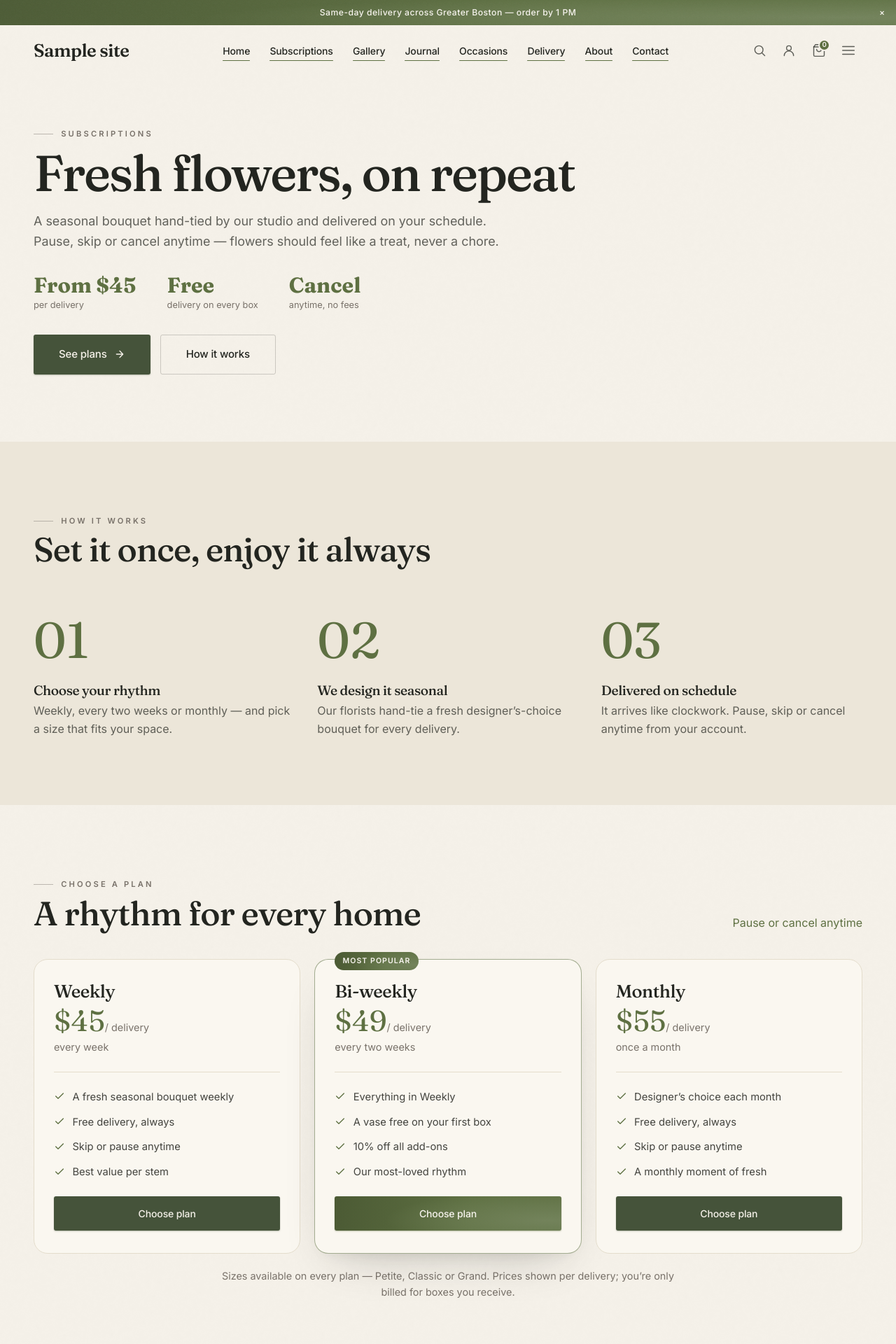
After one commit to mjjorik/v0-e-commerce-flower-website, a WordPress theme: template wp-theme/wildflower/page-subscriptions.php in a window 1280 px wide. The commit adds this page. Shown: the top 1920 px of the page at 70% size. Run offline with PHP 8.4 and a stand-in for WordPress, Linux system fonts and the light colour scheme; the site name, menu and one post (Sample post) are stand-ins, and other content is empty; some libraries are stand-ins or nearby versions.

Commit message:
Add Subscriptions page (page-subscriptions.php) — plans + how-it-works + gifting + FAQ
Auto-applies to /subscriptions/. Site-styled, theme + Studio-remote aware.
Sections: hero, how-it-works, 3 plan cards (Weekly $45 / Bi-weekly $49
'most popular' / Monthly $55, per delivery, feature lists), what's always
included, prepaid gift subscriptions (4/8/12, dark statement), FAQ
accordion, CTA. Emits Service + OfferCatalog (plan offers) + FAQPage +
BreadcrumbList JSON-LD. Note: recurring billing needs a subscriptions
plugin (e.g. WooCommerce Subscriptions); CTAs point to the shop/products.

```diff
--- /dev/null
+++ b/wp-theme/wildflower/page-subscriptions.php
@@ -0,0 +1,252 @@
+<?php
+/**
+ * Subscriptions page (auto-applies to the page with slug "subscriptions").
+ *
+ * A landing page for recurring flower plans, in the Wildflower system
+ * (theme + Studio-remote aware). The plan CTAs point to the shop / subscription
+ * products; actual recurring billing is handled by a subscriptions plugin
+ * (e.g. WooCommerce Subscriptions) — this page is the marketing + plan chooser.
+ *
+ * SEO / AEO / E-E-A-T: clear plan offers, plain-language FAQ, Service +
+ * OfferCatalog + FAQPage + BreadcrumbList JSON-LD.
+ *
+ * @package Wildflower
+ */
+
+get_header();
+$brand = wildflower_brand();
+$shop  = class_exists( 'WooCommerce' ) ? wc_get_page_permalink( 'shop' ) : home_url( '/' );
+
+/* Plans: name, price, cadence, featured, perks[] */
+$plans = array(
+	array( 'Weekly', 45, __( 'every week', 'wildflower' ), false, array(
+		__( 'A fresh seasonal bouquet weekly', 'wildflower' ),
+		__( 'Free delivery, always', 'wildflower' ),
+		__( 'Skip or pause anytime', 'wildflower' ),
+		__( 'Best value per stem', 'wildflower' ),
+	) ),
+	array( 'Bi-weekly', 49, __( 'every two weeks', 'wildflower' ), true, array(
+		__( 'Everything in Weekly', 'wildflower' ),
+		__( 'A vase free on your first box', 'wildflower' ),
+		__( '10% off all add-ons', 'wildflower' ),
+		__( 'Our most-loved rhythm', 'wildflower' ),
+	) ),
+	array( 'Monthly', 55, __( 'once a month', 'wildflower' ), false, array(
+		__( 'Designer’s choice each month', 'wildflower' ),
+		__( 'Free delivery, always', 'wildflower' ),
+		__( 'Skip or pause anytime', 'wildflower' ),
+		__( 'A monthly moment of fresh', 'wildflower' ),
+	) ),
+);
+
+$faqs = array(
+	array(
+		__( 'How does a flower subscription work?', 'wildflower' ),
+		__( 'Choose a rhythm — weekly, every two weeks, or monthly — and our studio hand-ties a fresh seasonal bouquet for each delivery. You’re billed per delivery, and you can manage everything from your account.', 'wildflower' ),
+	),
+	array(
+		__( 'Can I pause, skip or cancel?', 'wildflower' ),
+		__( 'Anytime, with no fees. Going away? Skip a delivery or pause your plan from your account, and cancel whenever you like — no strings, just stems.', 'wildflower' ),
+	),
+	array(
+		__( 'What flowers will I receive?', 'wildflower' ),
+		__( 'A designer’s-choice arrangement built from the freshest stems that week, so it’s always seasonal and never the same twice. Tell us any no-go flowers and we’ll work around them.', 'wildflower' ),
+	),
+	array(
+		__( 'When am I charged?', 'wildflower' ),
+		__( 'Before each delivery on your chosen schedule. Your first box ships on the next available delivery date after you sign up.', 'wildflower' ),
+	),
+	array(
+		__( 'Can I send a subscription as a gift?', 'wildflower' ),
+		__( 'Yes. Gift plans are prepaid for 4, 8 or 12 deliveries and never auto-renew — the recipient simply receives fresh flowers on schedule, with your note in every box.', 'wildflower' ),
+	),
+	array(
+		__( 'Where do you deliver subscriptions?', 'wildflower' ),
+		sprintf( __( 'Across Greater Boston, same-day when you order before %s. See our Delivery page for zones and ZIP coverage.', 'wildflower' ), $brand['cutoff'] ),
+	),
+);
+?>
+
+<!-- HERO -->
+<section class="section page-hero">
+	<div class="container">
+		<p class="eyebrow reveal"><?php esc_html_e( 'Subscriptions', 'wildflower' ); ?></p>
+		<h1 class="page-hero__title kinetic"><?php echo wildflower_kinetic( __( 'Fresh flowers, on repeat', 'wildflower' ) ); // phpcs:ignore ?></h1>
+		<p class="page-hero__lead reveal"><?php esc_html_e( 'A seasonal bouquet hand-tied by our studio and delivered on your schedule. Pause, skip or cancel anytime — flowers should feel like a treat, never a chore.', 'wildflower' ); ?></p>
+		<div class="page-hero__facts reveal">
+			<div><strong><?php esc_html_e( 'From $45', 'wildflower' ); ?></strong><span><?php esc_html_e( 'per delivery', 'wildflower' ); ?></span></div>
+			<div><strong><?php esc_html_e( 'Free', 'wildflower' ); ?></strong><span><?php esc_html_e( 'delivery on every box', 'wildflower' ); ?></span></div>
+			<div><strong><?php esc_html_e( 'Cancel', 'wildflower' ); ?></strong><span><?php esc_html_e( 'anytime, no fees', 'wildflower' ); ?></span></div>
+		</div>
+		<div class="page-hero__cta reveal">
+			<a class="btn--primary btn--lg btn--magnetic" data-magnetic="0.25" href="#plans"><?php esc_html_e( 'See plans', 'wildflower' ); ?> <?php echo wildflower_arrow(); // phpcs:ignore ?></a>
+			<a class="btn--outline btn--lg" href="#how"><?php esc_html_e( 'How it works', 'wildflower' ); ?></a>
+		</div>
+	</div>
+</section>
+
+<!-- HOW IT WORKS -->
+<section class="section section--alt" id="how">
+	<div class="container">
+		<div class="section-head"><div style="max-width:36rem;"><p class="eyebrow reveal"><?php esc_html_e( 'How it works', 'wildflower' ); ?></p><h2 class="kinetic" style="margin-top:.5rem;"><?php echo wildflower_kinetic( __( 'Set it once, enjoy it always', 'wildflower' ) ); // phpcs:ignore ?></h2></div></div>
+		<div class="how__grid how__grid--light">
+			<?php
+			$steps = array(
+				array( '01', __( 'Choose your rhythm', 'wildflower' ), __( 'Weekly, every two weeks or monthly — and pick a size that fits your space.', 'wildflower' ) ),
+				array( '02', __( 'We design it seasonal', 'wildflower' ), __( 'Our florists hand-tie a fresh designer’s-choice bouquet for every delivery.', 'wildflower' ) ),
+				array( '03', __( 'Delivered on schedule', 'wildflower' ), __( 'It arrives like clockwork. Pause, skip or cancel anytime from your account.', 'wildflower' ) ),
+			);
+			foreach ( $steps as $si => $s ) :
+				?>
+				<div class="reveal" data-delay="<?php echo esc_attr( $si * 120 ); ?>">
+					<p class="how__num"><?php echo esc_html( $s[0] ); ?></p>
+					<h3><?php echo esc_html( $s[1] ); ?></h3>
+					<p><?php echo esc_html( $s[2] ); ?></p>
+				</div>
+			<?php endforeach; ?>
+		</div>
+	</div>
+</section>
+
+<!-- PLANS -->
+<section class="section" id="plans">
+	<div class="container">
+		<div class="section-head"><div style="max-width:36rem;"><p class="eyebrow reveal"><?php esc_html_e( 'Choose a plan', 'wildflower' ); ?></p><h2 class="kinetic" style="margin-top:.5rem;"><?php echo wildflower_kinetic( __( 'A rhythm for every home', 'wildflower' ) ); // phpcs:ignore ?></h2></div><span class="reviews__rating reveal" style="color:var(--accent);"><?php esc_html_e( 'Pause or cancel anytime', 'wildflower' ); ?></span></div>
+		<div class="plans">
+			<?php foreach ( $plans as $p ) : ?>
+				<div class="plan reveal<?php echo $p[3] ? ' plan--featured' : ''; ?>">
+					<?php if ( $p[3] ) : ?><span class="plan__badge"><?php esc_html_e( 'Most popular', 'wildflower' ); ?></span><?php endif; ?>
+					<h3 class="plan__name"><?php echo esc_html( $p[0] ); ?></h3>
+					<p class="plan__price">$<?php echo esc_html( $p[1] ); ?><span><?php esc_html_e( '/ delivery', 'wildflower' ); ?></span></p>
+					<p class="plan__cadence"><?php echo esc_html( $p[2] ); ?></p>
+					<ul class="plan__features">
+						<?php foreach ( $p[4] as $feat ) : ?>
+							<li><svg width="16" height="16" viewBox="0 0 24 24" fill="none" stroke="currentColor" stroke-width="2" stroke-linecap="round" stroke-linejoin="round"><path d="M20 6 9 17l-5-5"/></svg><?php echo esc_html( $feat ); ?></li>
+						<?php endforeach; ?>
+					</ul>
+					<a class="<?php echo $p[3] ? 'btn--accent' : 'btn--primary'; ?> plan__cta" href="<?php echo esc_url( $shop ); ?>"><?php esc_html_e( 'Choose plan', 'wildflower' ); ?></a>
+				</div>
+			<?php endforeach; ?>
+		</div>
+		<p class="price-zones__note muted" style="text-align:center;margin-inline:auto;"><?php esc_html_e( 'Sizes available on every plan — Petite, Classic or Grand. Prices shown per delivery; you’re only billed for boxes you receive.', 'wildflower' ); ?></p>
+	</div>
+</section>
+
+<!-- WHAT'S INCLUDED -->
+<section class="section section--alt">
+	<div class="container">
+		<div class="section-head"><div style="max-width:36rem;"><p class="eyebrow reveal"><?php esc_html_e( 'Every box', 'wildflower' ); ?></p><h2 class="kinetic" style="margin-top:.5rem;"><?php echo wildflower_kinetic( __( 'What’s always included', 'wildflower' ) ); // phpcs:ignore ?></h2></div></div>
+		<ul class="incl-grid reveal">
+			<?php
+			$incl = array(
+				array( 'M12 21v-9M12 14C8.5 14 6 11 6 7c4 0 6 3 6 7zM12 12c3.2 0 5.5-2.2 5.5-5.5C14 6.5 12 8.6 12 12z', __( 'Seasonal & fresh', 'wildflower' ), __( 'Hand-tied that morning from the week’s best stems — never the same twice.', 'wildflower' ) ),
+				array( 'M5 13l4 4L19 7', __( 'Free delivery', 'wildflower' ), __( 'Every box is delivered free across Greater Boston, on your schedule.', 'wildflower' ) ),
+				array( 'M8 2v4M16 2v4M3 10h18M5 6h14a2 2 0 0 1 2 2v11a2 2 0 0 1-2 2H5a2 2 0 0 1-2-2V8a2 2 0 0 1 2-2z', __( 'Total flexibility', 'wildflower' ), __( 'Skip, pause, reschedule or cancel anytime — fully in your control.', 'wildflower' ) ),
+				array( 'M20 12a8 8 0 1 1-16 0 8 8 0 0 1 16 0zM12 8v4l3 2', __( 'Member perks', 'wildflower' ), __( 'Add-on discounts, a free first vase on Bi-weekly, and priority same-day.', 'wildflower' ) ),
+			);
+			foreach ( $incl as $i ) :
+				?>
+				<li class="incl reveal">
+					<span class="incl__icon"><svg width="22" height="22" viewBox="0 0 24 24" fill="none" stroke="currentColor" stroke-width="1.5" stroke-linecap="round" stroke-linejoin="round"><path d="<?php echo esc_attr( $i[0] ); ?>"/></svg></span>
+					<h3><?php echo esc_html( $i[1] ); ?></h3>
+					<p><?php echo esc_html( $i[2] ); ?></p>
+				</li>
+			<?php endforeach; ?>
+		</ul>
+	</div>
+</section>
+
+<!-- GIFT SUBSCRIPTION (dark statement) -->
+<section class="section how">
+	<div class="container deliv-rule__inner">
+		<div>
+			<p class="eyebrow"><?php esc_html_e( 'Gifting', 'wildflower' ); ?></p>
+			<h2 class="deliv-rule__title kinetic"><?php echo wildflower_kinetic( __( 'Give flowers that keep arriving', 'wildflower' ) ); // phpcs:ignore ?></h2>
+			<p class="deliv-rule__text"><?php esc_html_e( 'A gift subscription is prepaid for 4, 8 or 12 deliveries and never auto-renews. They get a fresh bouquet on schedule with your note in every box — no account, no surprises.', 'wildflower' ); ?></p>
+			<a class="btn--accent" style="margin-top:1.5rem;" href="<?php echo esc_url( $shop ); ?>"><?php esc_html_e( 'Gift a subscription', 'wildflower' ); ?> <?php echo wildflower_arrow(); // phpcs:ignore ?></a>
+		</div>
+		<ul class="gift-terms">
+			<li><strong>4</strong><span><?php esc_html_e( 'deliveries · a month of flowers', 'wildflower' ); ?></span></li>
+			<li><strong>8</strong><span><?php esc_html_e( 'deliveries · two months', 'wildflower' ); ?></span></li>
+			<li><strong>12</strong><span><?php esc_html_e( 'deliveries · a season of fresh', 'wildflower' ); ?></span></li>
+		</ul>
+	</div>
+</section>
+
+<!-- FAQ -->
+<section class="section section--alt">
+	<div class="container faq-wrap">
+		<div class="section-head"><div style="max-width:36rem;"><p class="eyebrow reveal"><?php esc_html_e( 'Good to know', 'wildflower' ); ?></p><h2 class="kinetic" style="margin-top:.5rem;"><?php echo wildflower_kinetic( __( 'Subscription questions, answered', 'wildflower' ) ); // phpcs:ignore ?></h2></div></div>
+		<div class="faq">
+			<?php foreach ( $faqs as $f ) : ?>
+				<details class="faq__item reveal">
+					<summary class="faq__q"><?php echo esc_html( $f[0] ); ?><span class="faq__icon" aria-hidden="true"></span></summary>
+					<div class="faq__a"><p><?php echo esc_html( $f[1] ); ?></p></div>
+				</details>
+			<?php endforeach; ?>
+		</div>
+	</div>
+</section>
+
+<!-- CTA -->
+<section class="section" style="padding-top:0;">
+	<div class="container">
+		<div class="cta">
+			<span class="cta__glow" aria-hidden="true" data-parallax="-70"></span>
+			<p class="eyebrow" style="position:relative;margin-bottom:1.25rem;"><?php esc_html_e( 'Flowers, every week', 'wildflower' ); ?></p>
+			<h2 class="kinetic"><?php echo wildflower_kinetic( __( 'Start your subscription today.', 'wildflower' ) ); // phpcs:ignore ?></h2>
+			<p><?php esc_html_e( 'Set your rhythm in a minute. Pause, skip or cancel whenever you like.', 'wildflower' ); ?></p>
+			<div class="cta__row">
+				<a class="btn--accent btn--lg btn--pulse" href="#plans"><?php esc_html_e( 'Choose a plan', 'wildflower' ); ?> <?php echo wildflower_arrow(); // phpcs:ignore ?></a>
+			</div>
+		</div>
+	</div>
+</section>
+
+<?php
+/* ---- Structured data: Service + OfferCatalog + FAQPage + Breadcrumb ---- */
+$home    = home_url( '/' );
+$offers  = array();
+foreach ( $plans as $p ) {
+	$offers[] = array(
+		'@type'    => 'Offer',
+		'name'     => $p[0] . ' flower subscription',
+		'price'    => $p[1],
+		'priceCurrency' => 'USD',
+		'priceSpecification' => array(
+			'@type'         => 'UnitPriceSpecification',
+			'price'         => $p[1],
+			'priceCurrency' => 'USD',
+			'referenceQuantity' => array( '@type' => 'QuantitativeValue', 'value' => 1, 'unitText' => 'delivery' ),
+		),
+	);
+}
+$faq_ld = array();
+foreach ( $faqs as $f ) {
+	$faq_ld[] = array( '@type' => 'Question', 'name' => $f[0], 'acceptedAnswer' => array( '@type' => 'Answer', 'text' => $f[1] ) );
+}
+wildflower_print_jsonld(
+	array(
+		array(
+			'@context'    => 'https://schema.org',
+			'@type'       => 'Service',
+			'serviceType' => 'Flower subscription',
+			'name'        => 'Flower subscriptions — Greater Boston',
+			'provider'    => array( '@id' => $home . '#business' ),
+			'areaServed'  => 'Greater Boston',
+			'offers'      => array( '@type' => 'OfferCatalog', 'name' => 'Subscription plans', 'itemListElement' => $offers ),
+			'url'         => get_permalink(),
+		),
+		array( '@context' => 'https://schema.org', '@type' => 'FAQPage', 'mainEntity' => $faq_ld ),
+		array(
+			'@context'        => 'https://schema.org',
+			'@type'           => 'BreadcrumbList',
+			'itemListElement' => array(
+				array( '@type' => 'ListItem', 'position' => 1, 'name' => 'Home', 'item' => $home ),
+				array( '@type' => 'ListItem', 'position' => 2, 'name' => 'Subscriptions', 'item' => get_permalink() ),
+			),
+		),
+	)
+);
+
+get_footer();
--- a/wp-theme/wildflower/style.css
+++ b/wp-theme/wildflower/style.css
@@ -1056,3 +1056,48 @@ textarea { resize: vertical; }
 
 .rates { list-style: none; margin: 0 0 1.25rem; padding: 0; display: flex; flex-wrap: wrap; gap: .6rem; }
 .rate { font-family: var(--font-serif); font-size: 1.05rem; color: var(--accent); background: var(--cream); border: 1px solid var(--border); border-radius: var(--radius-lg); padding: .6rem 1.05rem; min-width: 3.4rem; text-align: center; }
+
+/* ============================================================
+   X7. Subscriptions page
+   ============================================================ */
+.page-hero__cta { display: flex; flex-wrap: wrap; gap: .875rem; margin-top: 2rem; }
+
+/* Plan cards */
+.plans { display: grid; gap: 1.25rem; grid-template-columns: 1fr; }
+@media (min-width: 860px) { .plans { grid-template-columns: repeat(3, 1fr); align-items: stretch; } }
+.plan {
+  position: relative; display: flex; flex-direction: column; background: var(--cream);
+  border: 1px solid var(--border); border-radius: var(--radius-2xl); padding: 2rem 1.75rem;
+  transition: transform .4s var(--ease-luxe), box-shadow .4s var(--ease-luxe);
+}
+.plan:hover { transform: translateY(-4px); box-shadow: var(--shadow-card); }
+.plan--featured { border-color: color-mix(in oklab, var(--accent) 55%, transparent); box-shadow: var(--shadow-soft); }
+@media (min-width: 860px) { .plan--featured { transform: scale(1.03); } .plan--featured:hover { transform: scale(1.03) translateY(-4px); } }
+.plan__badge {
+  position: absolute; top: -.7rem; left: 1.75rem; background-color: var(--accent); background-image: var(--accent-grad);
+  color: var(--accent-foreground); font-size: .66rem; font-weight: 700; text-transform: uppercase; letter-spacing: .1em;
+  padding: .3rem .7rem; border-radius: 999px;
+}
+.plan__name { font-family: var(--font-serif); font-size: 1.6rem; }
+.plan__price { font-family: var(--font-serif); font-size: 2.6rem; color: var(--accent); line-height: 1; margin-top: .5rem; }
+.plan__price span { font-family: var(--font-sans); font-size: .9rem; color: var(--muted-foreground); font-weight: 400; }
+.plan__cadence { color: var(--muted-foreground); font-size: .9rem; margin-top: .35rem; }
+.plan__features { list-style: none; margin: 1.5rem 0; padding: 1.5rem 0 0; border-top: 1px solid var(--border); display: flex; flex-direction: column; gap: .85rem; flex: 1; }
+.plan__features li { display: flex; align-items: flex-start; gap: .65rem; font-size: .92rem; color: color-mix(in oklab, var(--foreground) 85%, transparent); }
+.plan__features svg { color: var(--accent); flex: 0 0 auto; margin-top: .15rem; }
+.plan__cta { width: 100%; margin-top: auto; }
+
+/* What's included */
+.incl-grid { list-style: none; margin: 0; padding: 0; display: grid; gap: 1.25rem; grid-template-columns: 1fr; }
+@media (min-width: 640px) { .incl-grid { grid-template-columns: repeat(2, 1fr); } }
+@media (min-width: 1024px) { .incl-grid { grid-template-columns: repeat(4, 1fr); } }
+.incl { background: var(--background); border: 1px solid var(--border); border-radius: var(--radius-xl); padding: 1.5rem; }
+.incl__icon { display: inline-flex; align-items: center; justify-content: center; width: 2.6rem; height: 2.6rem; border-radius: 999px; color: var(--accent); background: color-mix(in oklab, var(--accent) 13%, transparent); }
+.incl h3 { font-family: var(--font-serif); font-size: 1.2rem; margin-top: 1rem; }
+.incl p { color: color-mix(in oklab, var(--foreground) 70%, transparent); font-size: .9rem; line-height: 1.55; margin-top: .4rem; }
+
+/* Gift terms (on dark) */
+.gift-terms { list-style: none; margin: 0; padding: 0; display: grid; gap: 1rem; }
+.gift-terms li { display: flex; align-items: baseline; gap: 1rem; padding-bottom: 1rem; border-bottom: 1px solid color-mix(in oklab, var(--primary-foreground) 18%, transparent); }
+.gift-terms strong { font-family: var(--font-serif); font-size: 2rem; color: var(--accent-on-dark); line-height: 1; min-width: 2.5rem; }
+.gift-terms span { color: color-mix(in oklab, var(--primary-foreground) 80%, transparent); }
```
